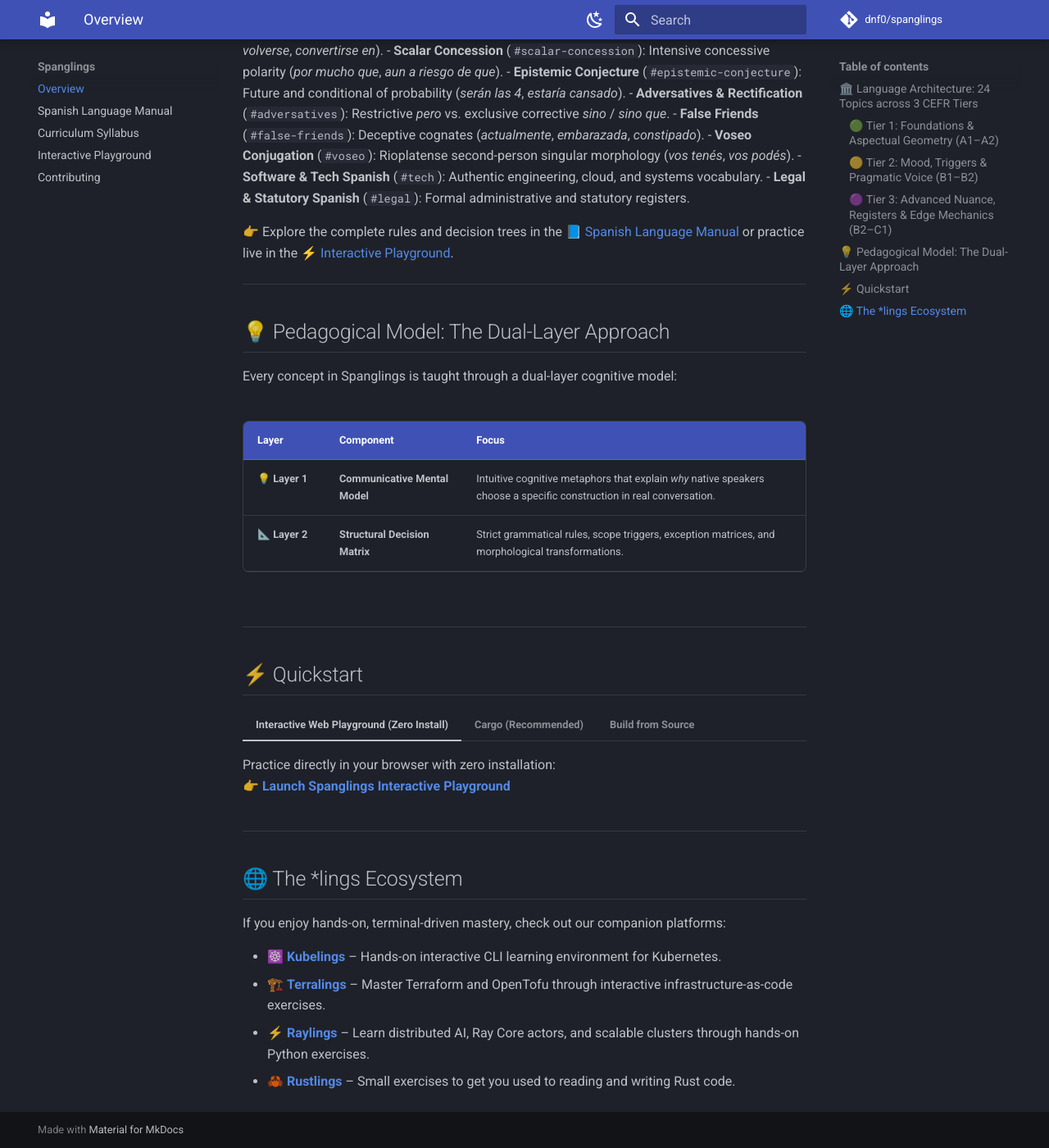
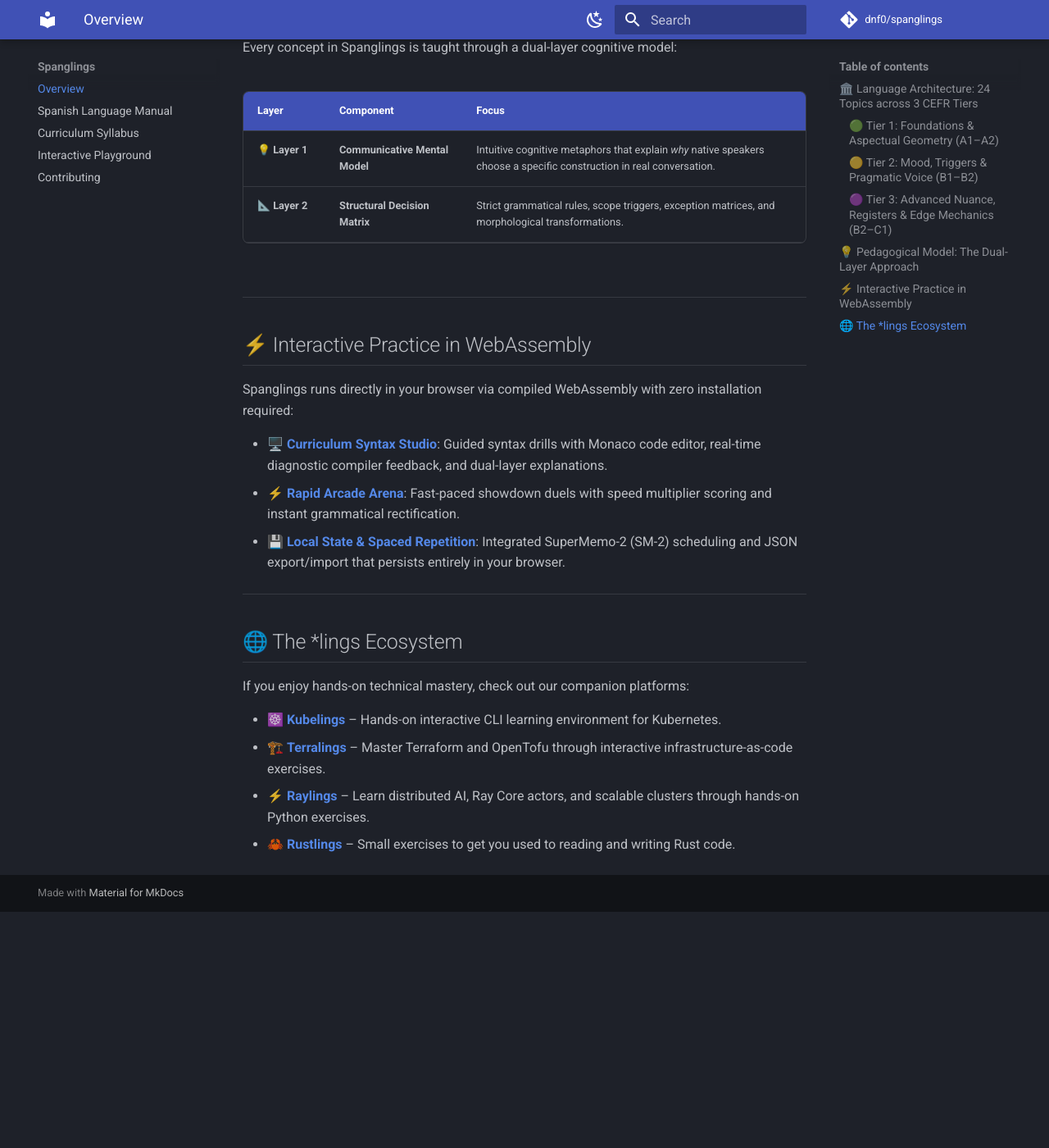
Before and after one commit to dnf0/spanglings, an MkDocs documentation site: the page built from docs/index.md, in a window 1280 px wide and 1400 px high, scrolled down 2315 px. Shown: the whole window at 82% size. Built offline with MkDocs 1.6.1 and Material for MkDocs 9.7.7, drawn with Linux system fonts in a browser that asks for light colours; comment, search, counter and statistics services are not loaded; after the commit the page ends 3427 px from its top, so only the background shows below that; some of the changed text lies outside the part shown.

Commit message:
docs: refresh overview and readme to focus purely on manual and web playground

````diff
--- a/docs/index.md
+++ b/docs/index.md
@@ -8,7 +8,7 @@
 [![CEFR: A1 to C1](https://img.shields.io/badge/CEFR-A1%20%E2%86%92%20C1%20Mastery-gold.svg)](syllabus.md)
 
 > **Spanglings builds the syntax compiler; real-world usage supplies the data.**
-> A developer-grade Spanish language learning system featuring a comprehensive reference manual, a zero-install WebAssembly interactive playground, and an interactive terminal TUI.
+> A developer-grade Spanish language learning system featuring a comprehensive reference manual, a zero-install WebAssembly interactive playground, and a structured 24-topic CEFR curriculum.
 
 ---
 
@@ -41,10 +41,6 @@
 </div>
 
 ---
-
-<p align="center">
-  <img src="assets/spanglings-demo.svg" alt="Spanglings Terminal Watcher Demo" width="850">
-</p>
 
 Inspired by [Rustlings](https://github.com/rust-lang/rustlings) and [Raylings](https://github.com/dnf0/raylings), **Spanglings** provides a developer-grade learning environment for engineers and power users who want to master authentic Spanish syntax, aspectual geometry (*pretérito vs imperfecto*), subjunctive triggers, accidental *se*, and technical collocations without childish gamification.
 
@@ -102,42 +98,19 @@
 
 ---
 
-## ⚡ Quickstart
+## ⚡ Interactive Practice in WebAssembly
 
-=== "Interactive Web Playground (Zero Install)"
-    Practice directly in your browser with zero installation:
-    👉 **[Launch Spanglings Interactive Playground](playground/index.html)**
+Spanglings runs directly in your browser via compiled WebAssembly with zero installation required:
 
-=== "Cargo (Recommended)"
-    ```bash
-    # Install globally from crates.io
-    cargo install spanglings
-
-    # Initialize exercise catalog in current directory
-    spanglings init
-
-    # Start interactive terminal TUI
-    spanglings
-
-    # Query in-terminal grammar cheat sheets
-    spanglings explain ser-estar
-    spanglings explain por-para
-    ```
-
-=== "Build from Source"
-    ```bash
-    git clone https://github.com/dnf0/spanglings.git
-    cd spanglings
-    cargo build --release
-    ./target/release/spanglings init
-    ./target/release/spanglings
-    ```
+- 🖥️ **[Curriculum Syntax Studio](playground/index.html)**: Guided syntax drills with Monaco code editor, real-time diagnostic compiler feedback, and dual-layer explanations.
+- ⚡ **[Rapid Arcade Arena](playground/index.html?mode=arcade)**: Fast-paced showdown duels with speed multiplier scoring and instant grammatical rectification.
+- 💾 **[Local State & Spaced Repetition](playground/index.html)**: Integrated SuperMemo-2 (SM-2) scheduling and JSON export/import that persists entirely in your browser.
 
 ---
 
 ## 🌐 The *lings Ecosystem
 
-If you enjoy hands-on, terminal-driven mastery, check out our companion platforms:
+If you enjoy hands-on technical mastery, check out our companion platforms:
 
 - ☸️ [**Kubelings**](https://github.com/dnf0/kubelings) – Hands-on interactive CLI learning environment for Kubernetes.
 - 🏗️ [**Terralings**](https://github.com/dnf0/terralings) – Master Terraform and OpenTofu through interactive infrastructure-as-code exercises.
````
Also changed, not shown: README.md (+79 -285 lines), 1 other file.
